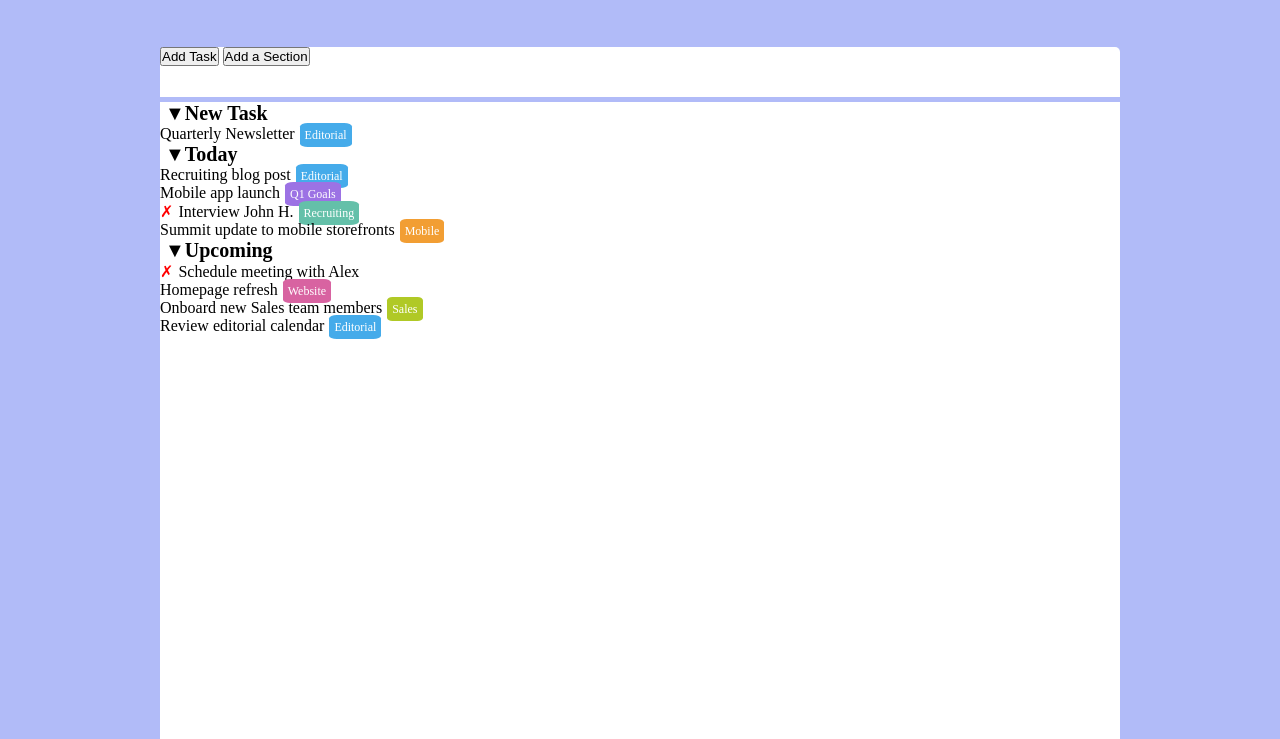
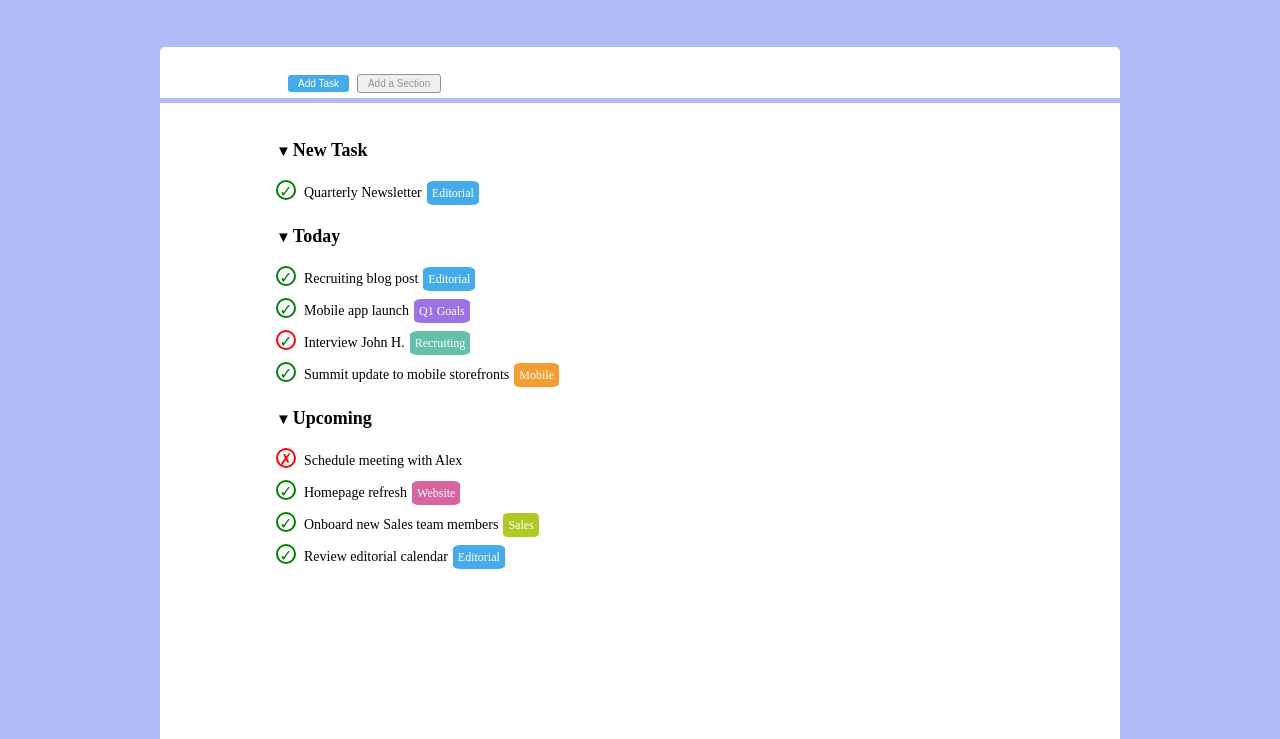
Before and after one commit to ValerioGc/html-css-toboolist, a plain HTML site: page index.html in a window 1280 px wide. Shown: the part 61-800 px from the top of the page. Drawn offline with Linux system fonts and the light colour scheme.

Commit message:
commit 3

```diff
--- a/css/style.css
+++ b/css/style.css
@@ -3,52 +3,86 @@
     margin: 0;
     padding: 0;
 }
-
 body {
     background-color: #b1bbf8;
 }
-
-header {
-}
-
 header>h1{
     display:inline-block;
 }
-
 main {
     width:75%;
-    height:80vh;
+    height:100vh;
     margin:5px auto;
 }
-
+header, main, .nav-task {
+    background-color: #fff;
+}
+/* TaskBar e bottoni */
 .nav-task{
     border-radius: 5px 5px 0 0 ;
     height:50px;
     width: 75%;
     margin:50px auto 5px auto;
-
+    padding: 2% 10%;
 }
-
-header, main, .nav-task{
-    background-color: #fff;
+button{
+    font-size: 10px;
+    padding:3px 10px;
+    margin-right: 4px;
+    border-radius: 3px;
 }
-.task{
+#add-task{
+    background-color: #45abea;
+    color:#fff;
+    border:#45abea;
 }
-
-li{
-    list-style: none;
+#add-section{
+    color:rgb(147, 147, 147);
+    border: 1px solid rgb(147, 147, 147);
 }
-
-h3{
-    font-size: 20px;
-    color: #000;
-    margin-left: 5px;
+/* Corpo pagina */
+.task {
+    margin-left: 10%;
+    padding: 20px;
+}
+h3 {
+    font-size: 18px;
+    margin:2% 0 2% 0;
 }
 h3::before {
     content: '\25bc';
+    font-size: 15px;
+    margin-right:2px;
+}
+li {
+    font-size:14px;
+    list-style: none;
+    display: inline-block;
+    margin:8px;
+}
+/* Simboli  */
+.round {
+    width: 20px;
+    height: 20px;
+    border-radius: 50%;
+    border: 2px solid green;
+    display: inline-block;
+    text-align: center;
+    line-height: 20px;
+}
+.r {
+    border-color: red;
+}
+#r, #r2::before {
+    content: '\2717';
+    color: red;
+}
+.plholder::before {
+    content: '\2713';
+    color: green;
 }
 /* Tipi */
-.type{
+.type {
     margin-left: 5px;
     border-radius:15%;
     padding: 5px;
@@ -56,36 +90,21 @@ h3::before {
     color: white;
 }
 /* Colori Tipo */
-.editorial{
+.editorial {
     background-color: #45abea;
 }
-.q1{
+.q1 {
     background-color: #9c72e4;
 }
-.recruiting{
+.recruiting {
     background-color: #64c0a9;
 }
-.mobile{
+.mobile {
     background-color: #f29e33;
 }
-.website{
+.website {
     background-color: #d863a1;
 }
-.sales{
+.sales {
     background-color: #b0c926;
 }
-
-.tasksec
-}
-
-li::before{
-    content: '\2713';
-    color: green;
-    margin-right: 5px;
-}
-
-.cross::before{
-    content: "\2717";
-    color: red;
-    margin-right: 5px;
-}
--- a/index.html
+++ b/index.html
@@ -28,27 +28,33 @@
                 <div class="section">
                     <h3>New Task</h3>
                     <ul>
-                        <li>Quarterly Newsletter<span class="type editorial">Editorial</span></li>
+                        <div class="round"><span class="plholder"></span></div><li>Quarterly Newsletter<span class="type editorial">Editorial</span></li>
                     </ul>
                 </div>
                 <!-- Sezione 2 -->
                 <div class="section">
                     <h3>Today</h3>
                     <ul>
-                        <li>Recruiting blog post<span class="type editorial">Editorial</span></li>
-                        <li>Mobile app launch<span class="type q1">Q1 Goals</span></li>
-                        <li class="cross">Interview John H.<span class="type recruiting">Recruiting</span></li>
-                        <li>Summit update to mobile storefronts<span class="type mobile">Mobile</span></li>
+                        <div class="round"><span class="plholder"></span></div><li>Recruiting blog post<span class="type editorial">Editorial</span></li>
+                        <br>
+                        <div class="round"><span class="plholder"></span></div><li>Mobile app launch<span class="type q1">Q1 Goals</span></li>
+                        <br>
+                        <div class="round r"><span class="plholder" id="r"></span></div><li class="cross">Interview John H.<span class="type recruiting">Recruiting</span></li>
+                        <br>
+                        <div class="round"><span class="plholder"></span></div><li>Summit update to mobile storefronts<span class="type mobile">Mobile</span></li>
                     </ul>
                 </div>
                 <!-- Sezione 3 -->
                 <div class="section">
                     <h3>Upcoming</h3>
                     <ul>
-                        <li class="cross">Schedule meeting with Alex</li>
-                        <li>Homepage refresh<span class="type website">Website</span></li>
-                        <li>Onboard new Sales team members<span class="type sales">Sales</span></li>
-                        <li>Review editorial calendar<span class="type editorial">Editorial</span></li>
+                        <div class="round r"><span class="plholder" id="r2"></span></div><li class="cross">Schedule meeting with Alex</li>
+                        <br>
+                        <div class="round"><span class="plholder"></span></div><li>Homepage refresh<span class="type website">Website</span></li>
+                        <br>
+                        <div class="round"><span class="plholder"></span></div><li>Onboard new Sales team members<span class="type sales">Sales</span></li>
+                        <br>
+                        <div class="round"><span class="plholder"></span></div><li>Review editorial calendar<span class="type editorial">Editorial</span></li>
                     </ul>
                 </div>
             </div>
```
